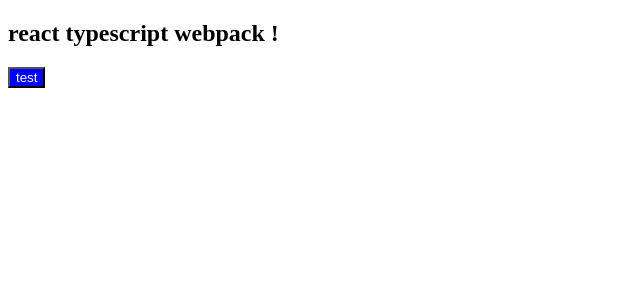
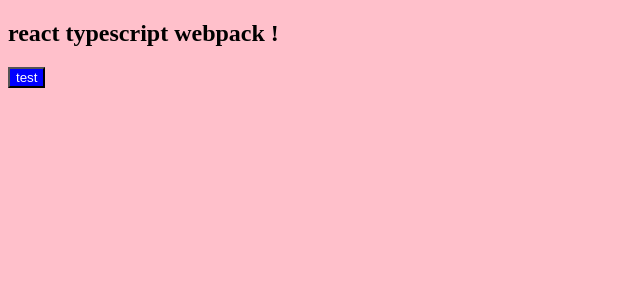
Before and after one commit to jooohyunpark/react-typescript-webpack, a React app: page / in a window 1280 px wide. Shown: the top 300 px of the page, without its empty margins (0-640 px from the left). Built offline with nearby package versions, Linux system fonts and the light colour scheme; the HTML template or start-up script is replaced by a standard one.

Commit message:
test main scss

```diff
--- a/src/App.tsx
+++ b/src/App.tsx
@@ -1,4 +1,5 @@
 import React, { FunctionComponent } from 'react'
+import '@/styles/main.scss'
 import Button from '@/components/Button'
 
 const App: FunctionComponent = () => {
--- /dev/null
+++ b/src/styles/main.scss
@@ -0,0 +1,3 @@
+body {
+  background: pink;
+}
```
Also changed, not shown: src/types.d.ts (renamed from src/env.d.ts).
